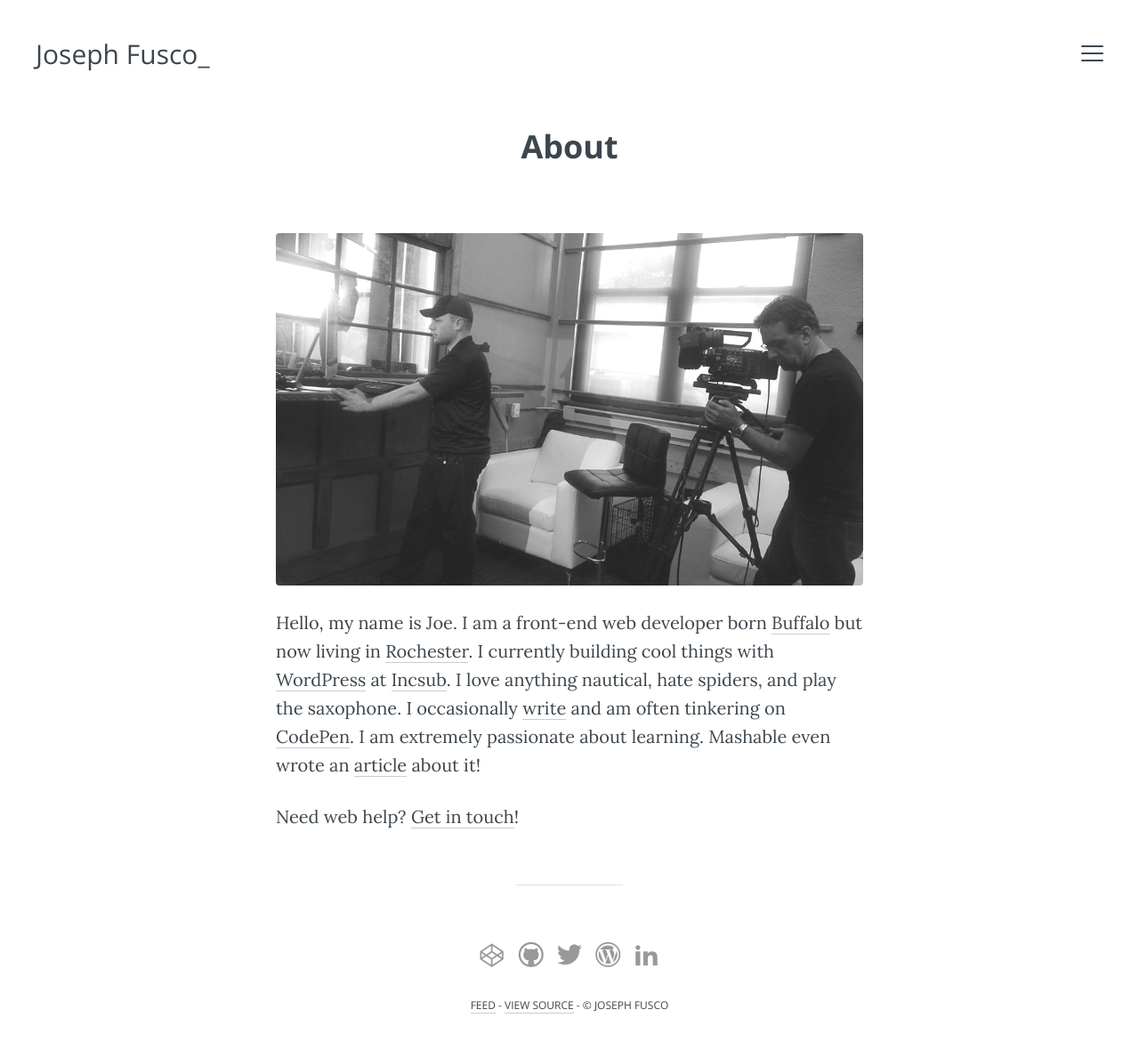
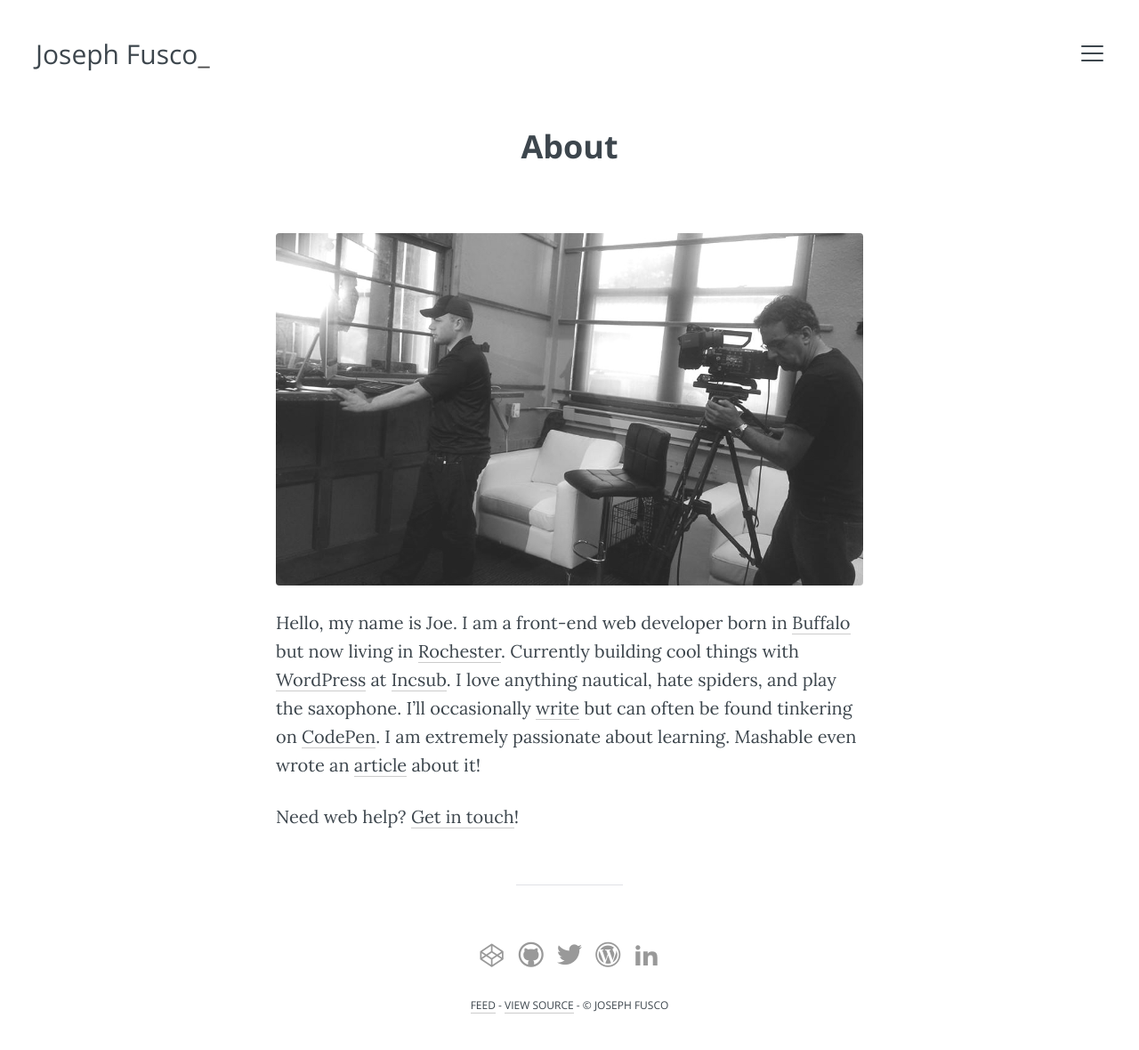
Before and after one commit to josephfusco/josephfusco.github.io, a Jekyll site: the page built from index.md, in a window 1280 px wide. Shown: the whole page at 89% size. Built offline with Jekyll 4.4.1, drawn with Linux system fonts in a browser that asks for light colours; some web fonts are replaced.

Commit message:
Update index.md

```diff
--- a/index.md
+++ b/index.md
@@ -7,7 +7,7 @@ redirect_from:
 
 <img src="{{ site.baseurl }}/assets/img/real-money-bw.jpg">
 
-Hello, my name is Joe. I am a front-end web developer born [Buffalo](https://en.wikipedia.org/wiki/Buffalo,_New_York) but now living in [Rochester](https://en.wikipedia.org/wiki/Rochester,_New_York). I currently building cool things with [WordPress](https://wordpress.org) at [Incsub](http://incsub.com). I love anything nautical, hate spiders, and play the saxophone. I occasionally [write](/archive) and am often tinkering on [CodePen](https://codepen.io). I am extremely passionate about learning. Mashable even wrote an [article](http://mashable.com/2015/01/11/teach-yourself-programming/) about it!
+Hello, my name is Joe. I am a front-end web developer born in [Buffalo](https://en.wikipedia.org/wiki/Buffalo,_New_York) but now living in [Rochester](https://en.wikipedia.org/wiki/Rochester,_New_York). Currently building cool things with [WordPress](https://wordpress.org) at [Incsub](http://incsub.com). I love anything nautical, hate spiders, and play the saxophone. I'll occasionally [write](/archive) but can often be found tinkering on [CodePen](https://codepen.io). I am extremely passionate about learning. Mashable even wrote an [article](http://mashable.com/2015/01/11/teach-yourself-programming/) about it!
 
 Need web help? [Get in touch](mailto:hello@josephfus.co)!
 
```
